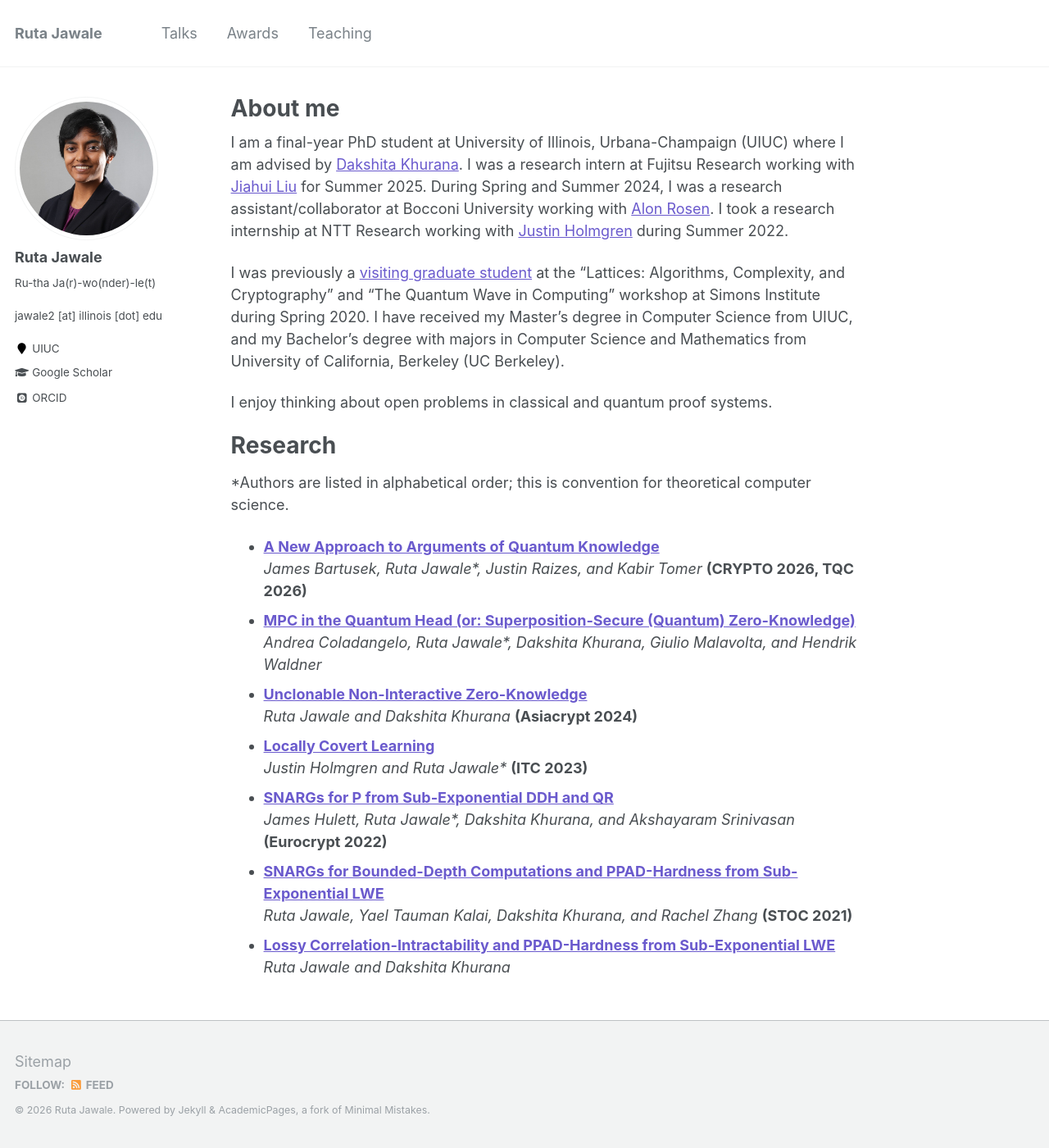
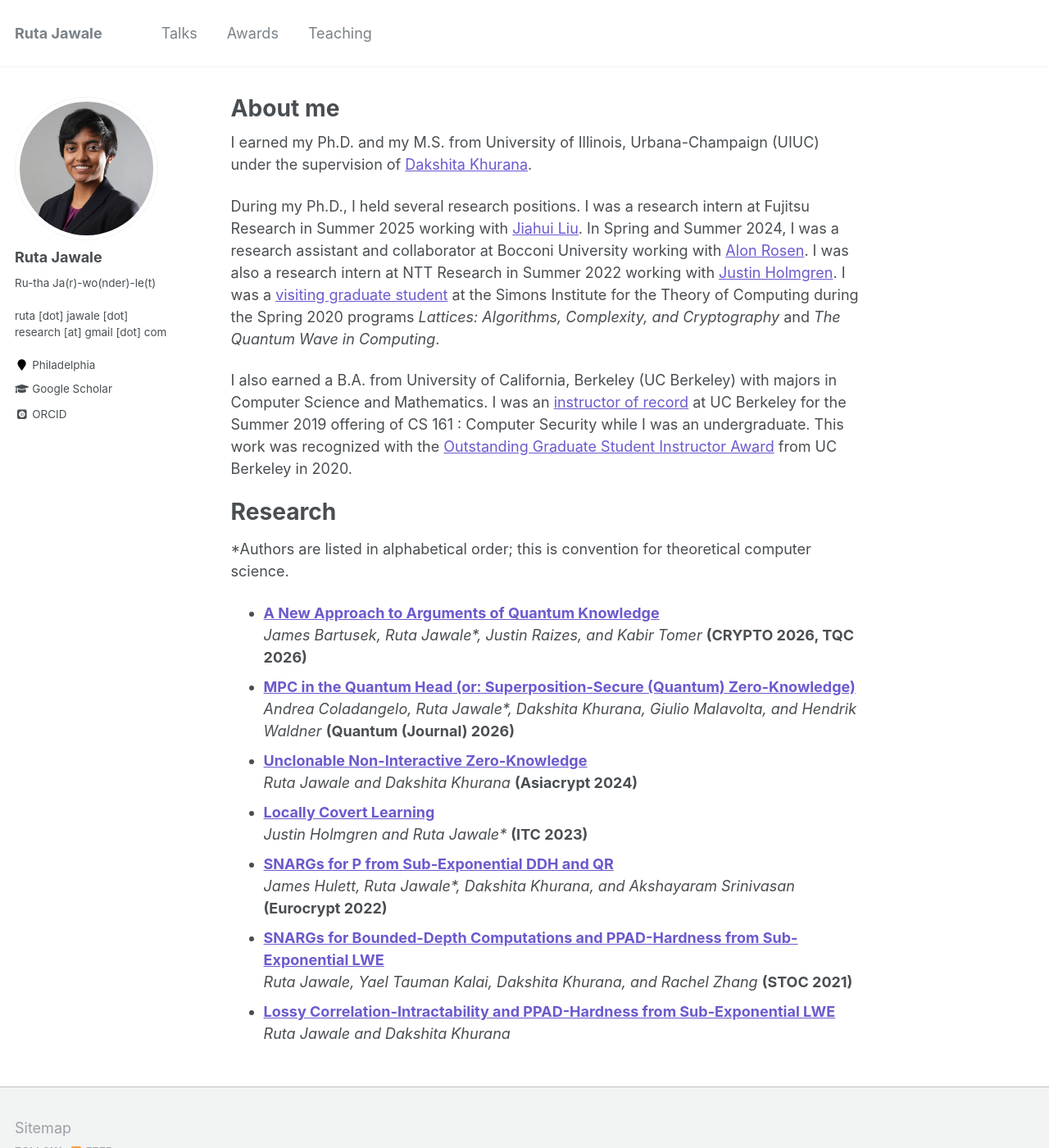
Before and after one commit to RutaJawale/RutaJawale.github.io, a Jekyll site: the page built from _pages/about.md, in a window 1280 px wide and 1400 px high. Shown: the whole window at 82% size. Built offline with Jekyll 4.4.1, drawn with Linux system fonts in a browser that asks for light colours; some web fonts are replaced.

Commit message:
Ph.D. graduation update

```diff
--- a/_config.yml
+++ b/_config.yml
@@ -83,8 +83,8 @@ author:
   name             : "Ruta Jawale"
   avatar           : "ruta.jpg"
   bio1             : "Ru-tha Ja(r)-wo(nder)-le(t)"
-  bio2             : "jawale2 [at] illinois [dot] edu"
-  location         : "UIUC"
+  bio2             : "ruta [dot] jawale [dot] research [at] gmail [dot] com"
+  location         : Philadelphia
   employer         :
   pubmed           : # "https://www.ncbi.nlm.nih.gov/pubmed/?term=john+snow"
   googlescholar    : "https://scholar.google.com/citations?user=V_2VwU8AAAAJ"
--- a/_pages/about.md
+++ b/_pages/about.md
@@ -8,12 +8,11 @@ redirect_from:
   - /about.html
 ---
 
-I am a final-year PhD student at University of Illinois, Urbana-Champaign (UIUC) where I am advised by [Dakshita Khurana](https://www.dakshitakhurana.com/). I was a research intern at Fujitsu Research working with [Jiahui Liu](https://sites.google.com/view/jiahuiliu/) for Summer 2025. During Spring and Summer 2024, I was a research assistant/collaborator at Bocconi University working with [Alon Rosen](https://www.alonrosen.net/). I took a research internship at NTT Research working with [Justin Holmgren](https://justinholmgren.com/) during Summer 2022.
+I earned my Ph.D. and my M.S. from University of Illinois, Urbana-Champaign (UIUC) under the supervision of [Dakshita Khurana](https://www.dakshitakhurana.com/).
 
-I was previously a [visiting graduate student](https://simons.berkeley.edu/people/ruta-jawale) at the "Lattices: Algorithms, Complexity, and Cryptography" and "The Quantum Wave in Computing" workshop at Simons Institute during Spring 2020. I have received my Master's degree in Computer Science from UIUC, and my Bachelor's degree with majors in Computer Science and Mathematics from University of California, Berkeley (UC Berkeley).
+During my Ph.D., I held several research positions. I was a research intern at Fujitsu Research in Summer 2025 working with [Jiahui Liu](https://sites.google.com/view/jiahuiliu/). In Spring and Summer 2024, I was a research assistant and collaborator at Bocconi University working with [Alon Rosen](https://www.alonrosen.net/). I was also a research intern at NTT Research in Summer 2022 working with [Justin Holmgren](https://justinholmgren.com/). I was a [visiting graduate student](https://simons.berkeley.edu/people/ruta-jawale) at the Simons Institute for the Theory of Computing during the Spring 2020 programs _Lattices: Algorithms, Complexity, and Cryptography_ and _The Quantum Wave in Computing_.
 
-
-I enjoy thinking about open problems in classical and quantum proof systems.
+I also earned a B.A. from University of California, Berkeley (UC Berkeley) with majors in Computer Science and Mathematics. I was an [instructor of record](https://inst.eecs.berkeley.edu/~cs161/su19/) at UC Berkeley for the Summer 2019 offering of CS 161 : Computer Security while I was an undergraduate. This work was recognized with the [Outstanding Graduate Student Instructor Award](https://gsi.berkeley.edu/programs-services/award-programs/ogsi/ogsi-2020/) from UC Berkeley in 2020.
 
 # Research
 *Authors are listed in alphabetical order; this is convention for theoretical computer science.
@@ -21,7 +20,7 @@ I enjoy thinking about open problems in classical and quantum proof systems.
 - **[A New Approach to Arguments of Quantum Knowledge](https://eprint.iacr.org/2025/2155)**
 _James Bartusek, Ruta Jawale*, Justin Raizes, and Kabir Tomer_ **(CRYPTO 2026, TQC 2026)**
 - **[MPC in the Quantum Head (or: Superposition-Secure (Quantum) Zero-Knowledge)](https://arxiv.org/abs/2506.22961)**
-_Andrea Coladangelo, Ruta Jawale*, Dakshita Khurana, Giulio Malavolta, and Hendrik Waldner_
+_Andrea Coladangelo, Ruta Jawale*, Dakshita Khurana, Giulio Malavolta, and Hendrik Waldner_ **(Quantum (Journal) 2026)**
 - **[Unclonable Non-Interactive Zero-Knowledge](https://eprint.iacr.org/2023/1532)**
 _Ruta Jawale and Dakshita Khurana_ **(Asiacrypt 2024)**
 - **[Locally Covert Learning](https://eprint.iacr.org/2023/392)**
```
